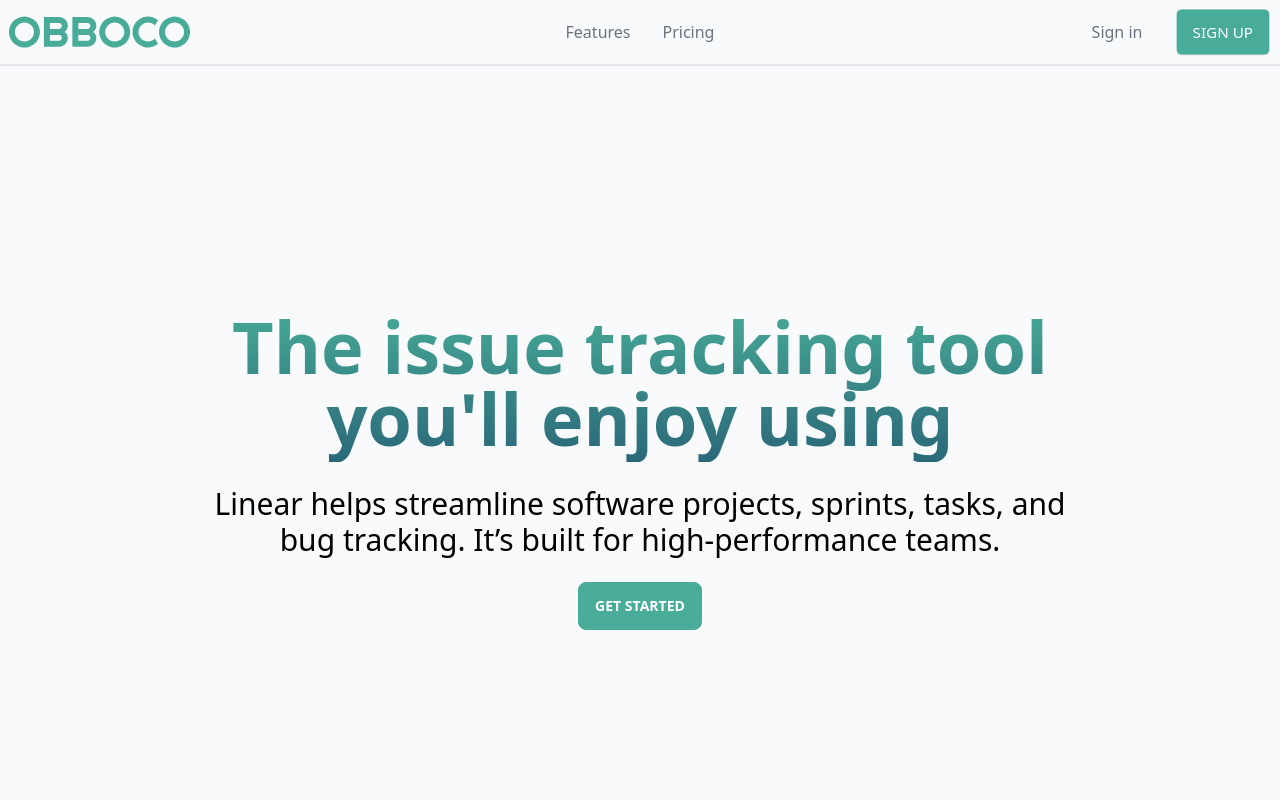
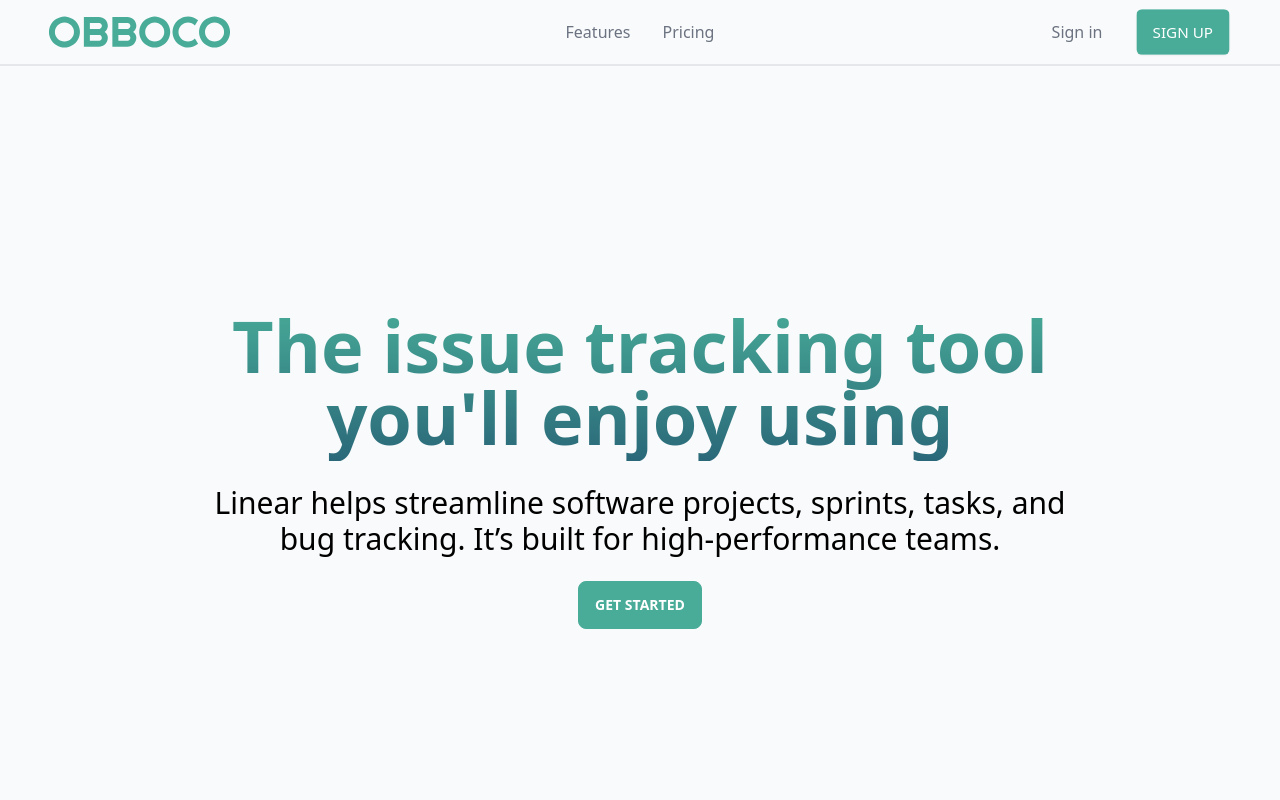
Before and after one commit to obboco/obboco-landing, a Nuxt app: page / in a window 1280 px wide. Shown: the top 800 px of the page. Built offline with nearby package versions, Linux system fonts and the light colour scheme.

Commit message:
Improve header markup

```diff
--- a/components/Header.vue
+++ b/components/Header.vue
@@ -1,7 +1,7 @@
 <template>
-  <div class="sticky top-0 z-50 border-b-2 border-gray-200 bg-gray-50 navbar">
+  <div class="header">
+    <div class="toolbar">
       <div class="navbar-start">
-      <div class="flex-1">
         <a href="#">
           <img
             class="h-8 w-auto sm:h-8"
@@ -9,7 +9,6 @@
             alt="Obboco logo"
           />
         </a>
-      </div>
       </div>
 
       <div class="navbar-center hidden md:flex">
@@ -99,6 +98,7 @@
         </div>
       </div>
     </div>
+  </div>
 </template>
 <script setup lang="ts">
 import {
@@ -110,3 +110,18 @@ import {
 const loginUrl = process.env.NUXT_LOGIN_URL;
 const registerUrl = process.env.NUXT_REGISTER_URL;
 </script>
+
+<style scoped>
+.header {
+  @apply flex justify-center;
+}
+.toolbar {
+  @apply sticky top-0 z-50 navbar;
+  max-width: 1200px;
+}
+
+.navbar-end {
+  justify-content: flex-end;
+  @apply w-auto md:w-1/2;
+}
+</style>
--- a/components/landing/Hero.vue
+++ b/components/landing/Hero.vue
@@ -1,5 +1,5 @@
 <template>
-  <div class="hero min-h-screen">
+  <div class="hero min-h-screen border-t-2 border-gray-200">
     <div class="hero-content text-center">
       <div class="max-w-4xl">
         <h1 class="title text-7xl font-bold py-2">
```
Lines whose indentation alone changed are shown as unchanged.
